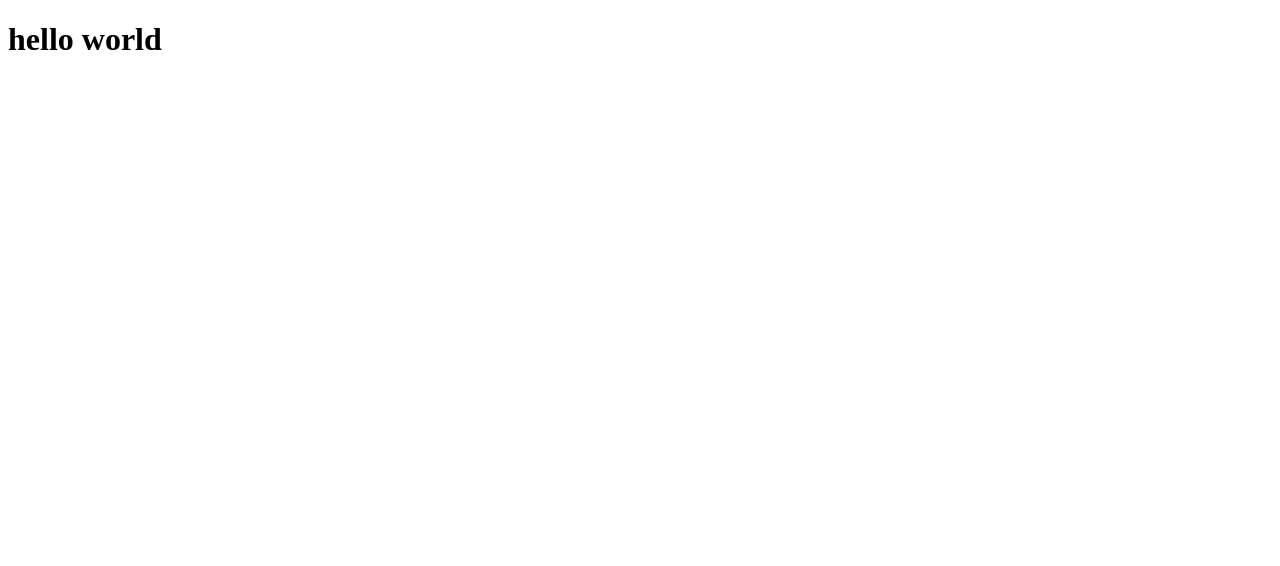
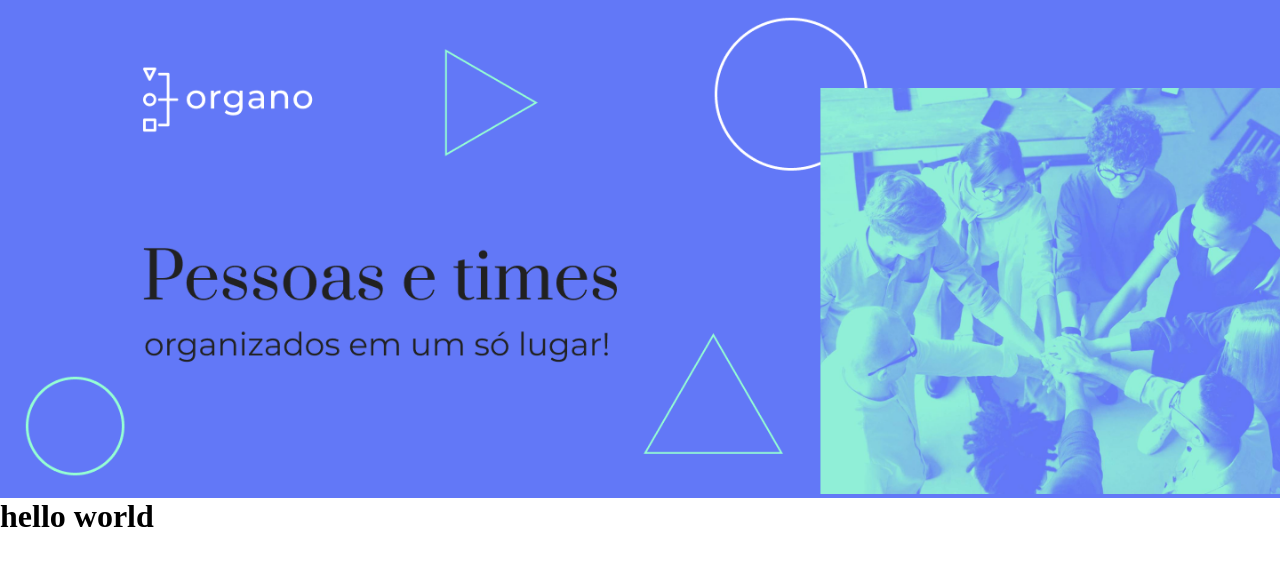
Before and after one commit to oecarvalho/organo, a React (Vite) app: page / in a window 1280 px wide. Shown: the top 566 px of the page. Built offline with nearby package versions, Linux system fonts and the light colour scheme.

Commit message:
adicionando sessão banner

```diff
--- a/index.html
+++ b/index.html
@@ -3,6 +3,7 @@
   <head>
     <meta charset="UTF-8" />
     <meta name="viewport" content="width=device-width, initial-scale=1.0" />
+    <link rel="stylesheet" href="./src/main.css">
     <title>Organo</title>
   </head>
   <body>
--- a/src/App.jsx
+++ b/src/App.jsx
@@ -1,9 +1,10 @@
-
+import Banner from "./components/Banner/Banner"
 
 function App() {
 
   return (
     <>
+      <Banner />
      <h1>hello world</h1>
     </>
   )
--- /dev/null
+++ b/src/components/Banner/Banner.css
@@ -0,0 +1,8 @@
+.banner{
+    background-color: #6278f7;
+    text-align: center;
+}
+
+.banner img{
+    width: 100%;
+}
--- /dev/null
+++ b/src/components/Banner/Banner.jsx
@@ -0,0 +1,10 @@
+function Banner(){
+    return(
+        <header className='banner'>
+            <img src="src/assets/banner.png" alt="banner do organo" />
+        </header>
+
+    );
+}
+
+export default Banner
--- /dev/null
+++ b/src/main.css
@@ -0,0 +1,7 @@
+@import url(./components/Banner/Banner.css);
+
+*{
+    margin: 0;
+    padding: 0;
+    box-sizing: border-box;
+}
```
Also changed, not shown: 1 other file (tests, documents, lock files or other folders).
